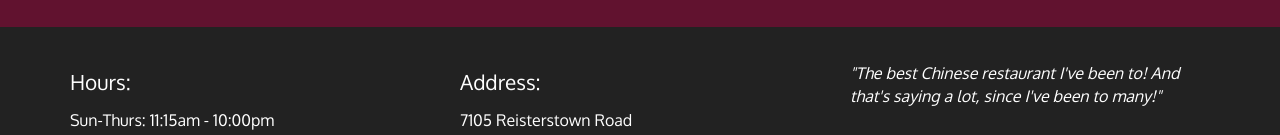
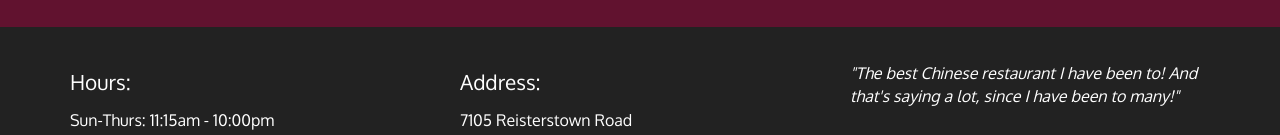
Before and after one commit to hasanaamir/mod5-solution, a plain HTML site: page index.html in a window 1280 px wide. Shown: the part 259-394 px from the top of the page. Drawn offline with Linux system fonts and the light colour scheme; no server answers.

Commit message:
Update index.html

```diff
--- a/index.html
+++ b/index.html
@@ -91,7 +91,7 @@
           <hr class="visible-xs">
         </section>
         <section id="testimonials" class="col-sm-4">
-          <p>"The best Chinese restaurant I've been to! And that's saying a lot, since I've been to many!"</p>
+          <p>"The best Chinese restaurant I have been to! And that's saying a lot, since I have been to many!"</p>
           <p>"Amazing food! Great service! Couldn't ask for more! I'll be back again and again!"</p>
         </section>
       </div>
```
